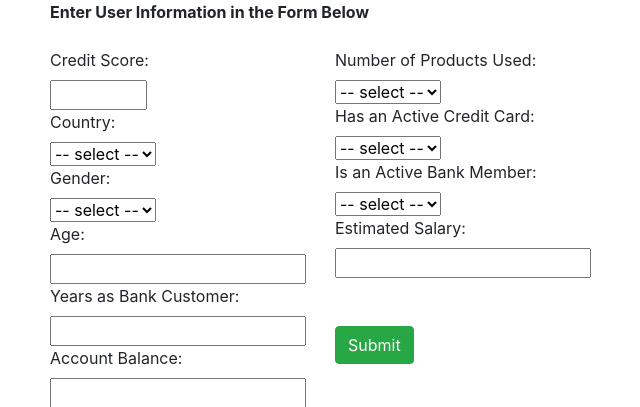
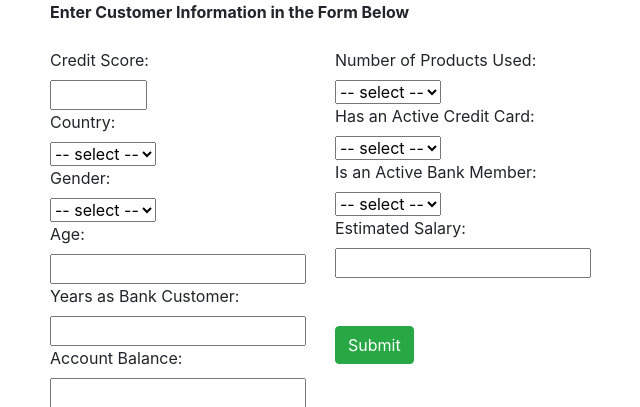
Before and after one commit to Chimbayo/customer-churn-prediction, a Python web app: template templates/index.html in a window 1280 px wide. Shown: the part 226-633 px from the top of the page, without its empty margins (320-960 px from the left). Run offline with Jinja, Linux system fonts and the light colour scheme; the template is opened without the code that fills it, so the values that code supplies are empty; some libraries are stand-ins or nearby versions.

Commit message:
Update index.html

```diff
--- a/templates/index.html
+++ b/templates/index.html
@@ -4,7 +4,7 @@
 <head>
     <meta charset="UTF-8">
     <meta name="viewport" content="width=device-width, initial-scale=1.0">
-    <title>Customer Churn Prediction</title>
+    <title>Bank Customer Churn Prediction</title>
     <meta name="viewport" content="width=device-width, initial-scale=1">
     <link rel="stylesheet" href="https://stackpath.bootstrapcdn.com/bootstrap/4.5.0/css/bootstrap.min.css"
         integrity="sha384-9aIt2nRpC12Uk9gS9baDl411NQApFmC26EwAOH8WgZl5MYYxFfc+NcPb1dKGj7Sk" crossorigin="anonymous">
@@ -28,7 +28,7 @@
         <div class="container">
             <div class="row">
                 <div class="col-sm-3"></div>
-                <div class="col-sm-6"><b>Enter User Information in the Form Below</b></div>
+                <div class="col-sm-6"><b>Enter Customer Information in the Form Below</b></div>
             </div>
         </div>
         <div class="container">
```
